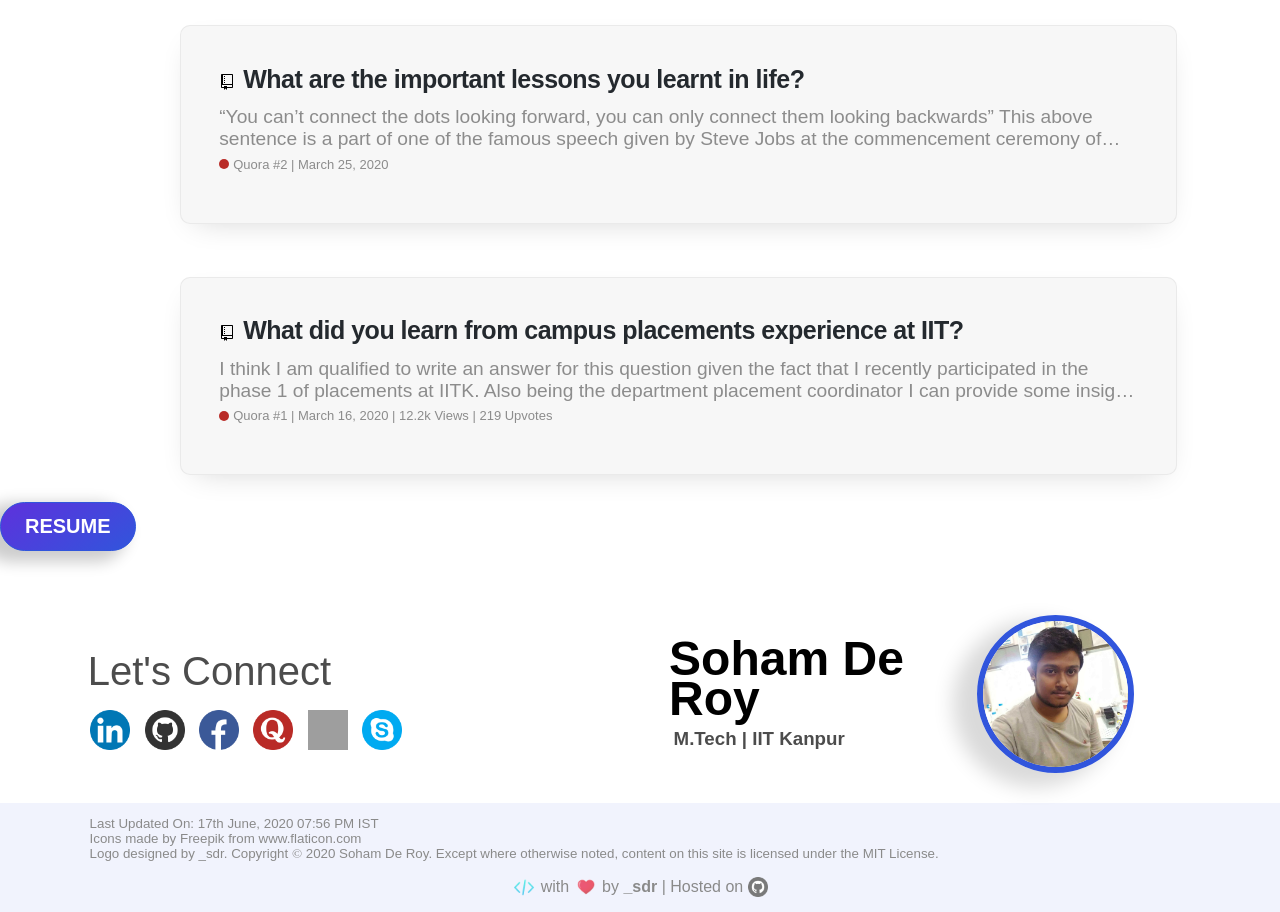
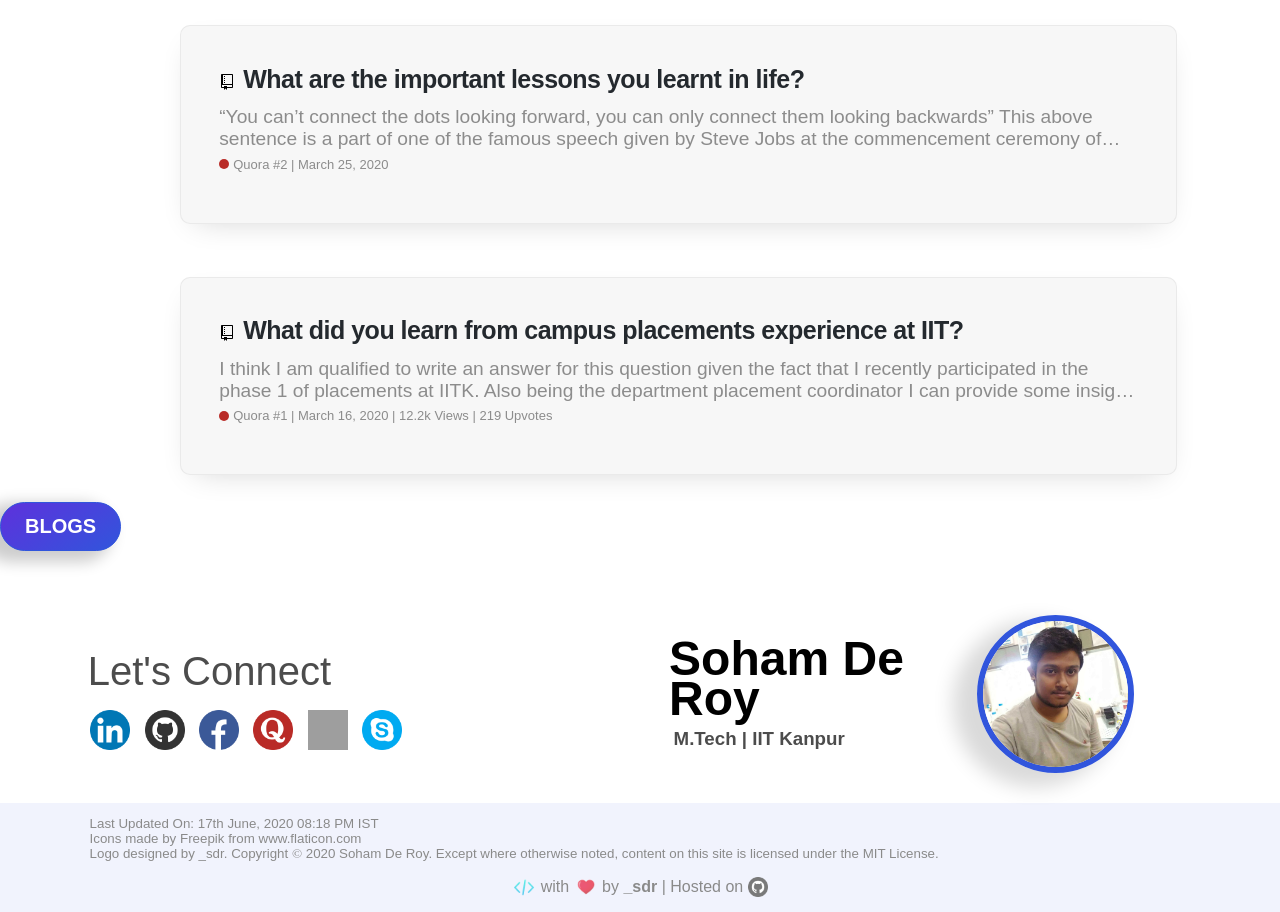
Before and after one commit to sohamderoy/sohamderoy.github.io, a PHP site: page / in a window 1280 px wide. Shown: the part 2811-3723 px from the top of the page. Run offline with PHP 8.4, Linux system fonts and the light colour scheme; some libraries are stand-ins or nearby versions; some web fonts are replaced; grey boxes are pictures that could not be loaded.

Commit message:
blog bug fixing

```diff
--- a/css/main.css
+++ b/css/main.css
@@ -747,3 +747,34 @@ header {
     color: #3155dc;
     transition: all .75s ease;
 }
+@media all and (min-width: 600px) {
+    .blogsbutton{
+        background: linear-gradient(-213deg, #5e31dc 0%, #3155dc 100%) right center / contain no-repeat, left center #3155dc;
+        border: 1px solid #3155dc;
+        color: #fff;
+        box-shadow: -14px 6px 15px 5px rgba(0,0,0,0.2);
+        font-weight: 700;
+        width: -webkit-max-content;
+        width: -moz-max-content;
+        width: max-content;
+        padding: 12px 24px;
+        margin-right: 50px;
+        margin-left: 7%;
+        text-transform: uppercase;
+        border-radius: 25px;
+        text-align: center;
+        text-decoration: none;
+        display: block;
+        margin-top: 1em;
+        font-size: 20px;
+        cursor: pointer;
+
+    }
+}
+@media all and (min-width: 600px) {
+    .blogsbutton:hover{
+        box-shadow: -14px 6px 15px 5px rgba(0,0,0,0.2);
+        background: linear-gradient(-213deg, #ffffff 0%, #ffffff 100%) right center / contain no-repeat, left center #ffffff;
+        color: #3155dc;
+        transition: all .75s ease;
+}
--- a/index.html
+++ b/index.html
@@ -318,7 +318,7 @@
 </table>
 <table>
     <tr>
-        <a style="margin: 0% 0% 2% 0%;" class = "cv" href="https://sohamderoy.github.io/docs/Resume.pdf">Resume</a><br>
+        <a style="margin: 0% 0% 2% 0%;" class = "blogsbutton" href="https://sohamderoy.github.io/docs/Resume.pdf">Blogs</a><br>
     </tr>
 </table>
 
@@ -349,7 +349,7 @@
 </table>
 <!--Footer section-->
 <table>
-    <p id = "lastupdatedon" class="foot">Last Updated On: 17th June, 2020 07:56 PM IST</p>
+    <p id = "lastupdatedon" class="foot">Last Updated On: 17th June, 2020 08:18 PM IST</p>
     <div class="copyright foot">Icons made by <a class="mit" href="https://www.flaticon.com/authors/freepik" title="Freepik">Freepik</a> from <a class="mit" href="https://www.flaticon.com/" title="Flaticon">www.flaticon.com</a></div>
     <p class="copyright foot">Logo designed by _sdr. Copyright <span style="font-family: 'Times New Roman', Times, serif;">©</span> 2020 Soham De Roy. Except where otherwise noted, content on this site is licensed under the <a class="mit" href="https://sohamderoy.github.io/LICENSE.txt">MIT License</a>.</p>
     <footer class = "footer foot" align = "center"><img alt ="&lt; &gt;" src = "https://sohamderoy.github.io/img/tinypng/codesymbol.png" draggable="false" style="width: 1.5em; height: 1.5em; vertical-align: -0.45em;"> with <img alt ="❤️" src = "https://sohamderoy.github.io/img/tinypng/heart.png" draggable="false" style="width: 1.5em; height: 1.5em; vertical-align: -0.45em;"> by <span style="font-weight: bolder;">_sdr</span> | Hosted on <a href="https://github.com/sohamderoy/sohamderoy.github.io"> <img draggable="false" style="width: 1.25em; height: 1.25em; vertical-align: -0.35em;" src = "https://sohamderoy.github.io/img/tinypng/github.png" alt = "github_logo"></a></footer>
```
